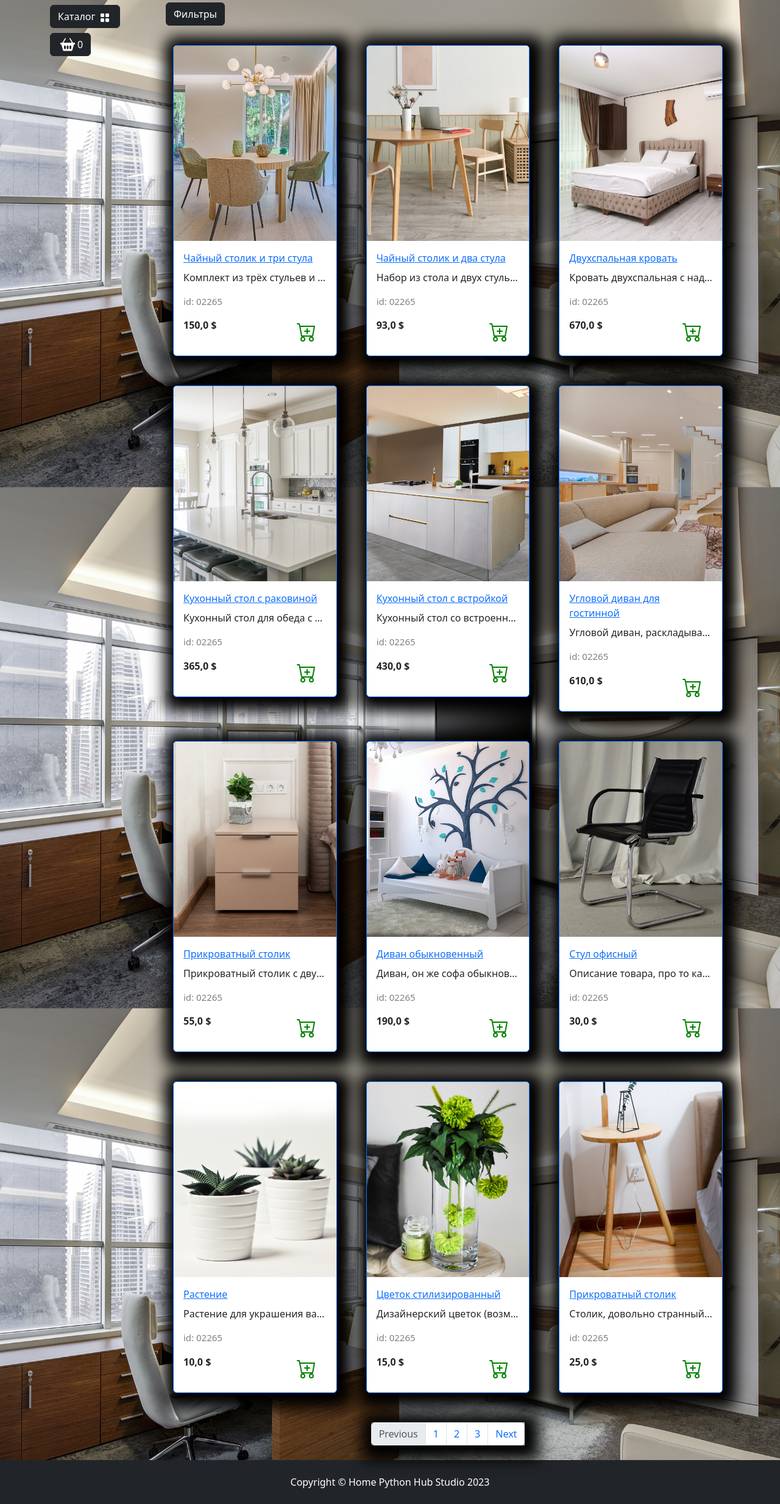
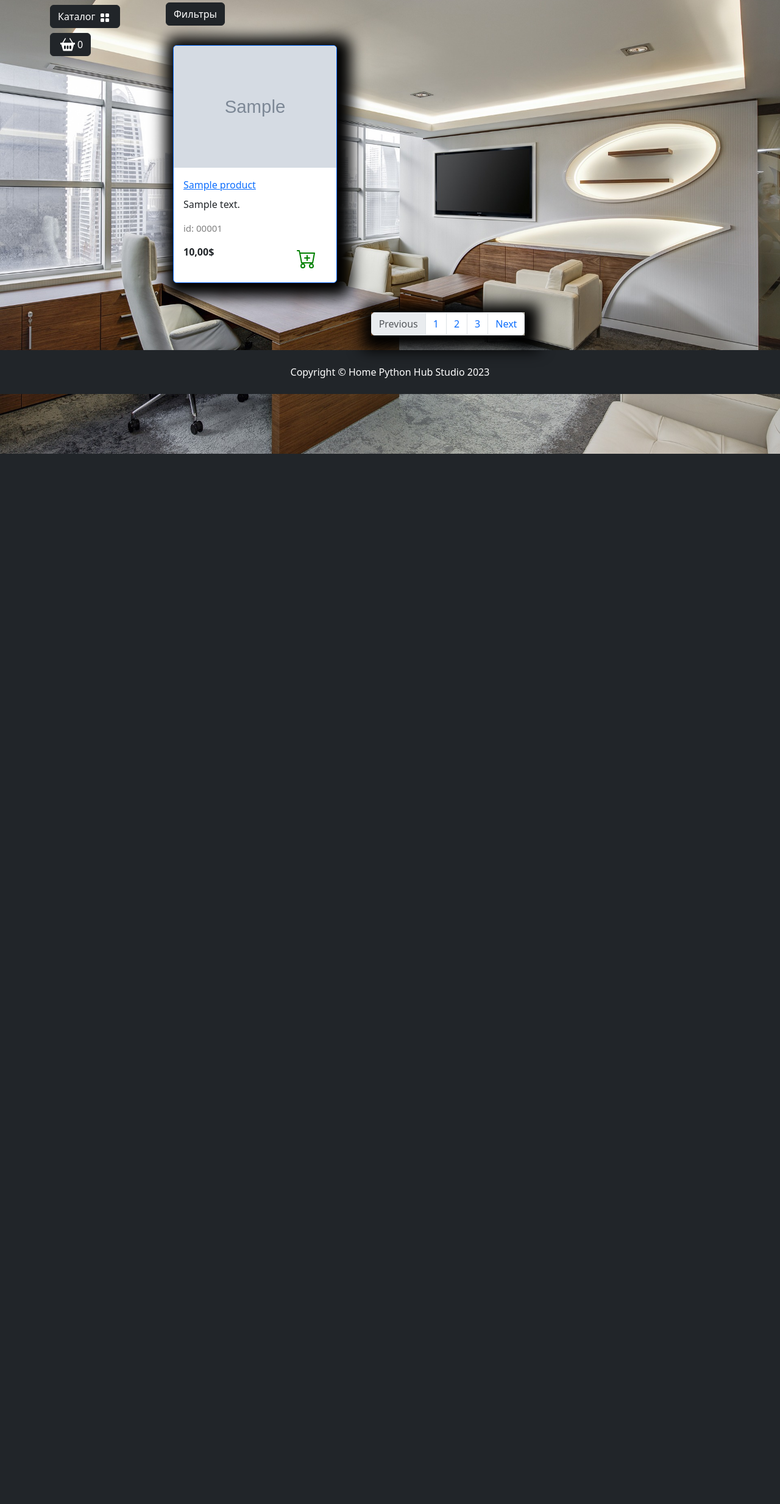
Before and after one commit to maks-labori/course-on-django, a Django app: page /catalog/ in a window 1280 px wide. Shown: the part 56-2522 px from the top of the page at 61% size. After the commit the page ends 800 px from the top, so only its background shows below. Run offline with Django 5.2, Linux system fonts and the light colour scheme; tables that the repository leaves empty hold one stand-in row (values such as "Sample post"); grey boxes marked "Sample" are stand-in pictures; parts of the project's set-up code (start-up, migrations or seed data) failed here and were passed over; some libraries are stand-ins or nearby versions.

Commit message:
load data from database in catalog products

```diff
--- a/first_app/settings.py
+++ b/first_app/settings.py
@@ -11,6 +11,9 @@ https://docs.djangoproject.com/en/5.2/ref/settings/
 """
 
 from pathlib import Path
+
+from django.conf.global_settings import MEDIA_ROOT, MEDIA_URL
+from django.forms import Media
 
 
 # Build paths inside the project like this: BASE_DIR / 'subdir'.
@@ -137,3 +140,6 @@ INTERNAL_IPS = [
     "127.0.0.1",
     # ...
 ]
+
+MEDIA_URL = 'media/'
+MEDIA_ROOT = BASE_DIR / 'media'
--- a/first_app/urls.py
+++ b/first_app/urls.py
@@ -21,8 +21,11 @@ from django.contrib import admin
 from django.urls import path,include
 from debug_toolbar.toolbar import debug_toolbar_urls
 
+from first_app import settings
+from django.conf.urls.static import static
+
 urlpatterns = [
     path('admin/', admin.site.urls),
     path('',include('main.urls',namespace='main')),
     path('catalog/',include('goods.urls',namespace='goods')),
-] + debug_toolbar_urls()
+] + static(settings.MEDIA_URL,document_root = settings.MEDIA_ROOT) + debug_toolbar_urls()
--- a/goods/models.py
+++ b/goods/models.py
@@ -1,3 +1,4 @@
+import dis
 from re import VERBOSE
 
 from django.core.validators import MaxValueValidator, MinValueValidator
@@ -36,3 +37,11 @@ class Products(models.Model):
 
     def __str__(self):
         return self.name
+
+    def price_after_discount(self):
+        if self.discount != 0:
+            return f"{(float(self.price) * (1 - self.discount * 0.01)):.2f}"
+        return self.price
+
+    def display_id(self):
+        return f"{self.id:05}"
--- a/goods/templates/goods/catalog.html
+++ b/goods/templates/goods/catalog.html
@@ -44,20 +44,26 @@
     {% for good in goods %}
     <div class="col-lg-4 col-md-6 p-4">
         <div class="card border-primary rounded custom-shadow">
-            <img src="{% static good.image %}" class="card-img-top" alt="...">
+            {% if good.image %}
+                <img src="{{ good.image.url }}" class="card-img-top">
+            {% else %}
+                <img src="{% static "deps\images\Not found image.png" %}" class="card-img-top" alt="{{ good.name }}">
+            {% endif %}
             <div class="card-body">
                 <a href="../goods/product.html">
                     <p class="card-title">{{ good.name}}</p>
                 </a>
                 <p class="card-text text-truncate">{{ good.description }}</p>
-                <p class="product_id">id: 02265</p>
+                <p class="product_id">id: {{  good.display_id }}</p>
                 <div class="d-flex justify-content-between">
-                    {% comment %} <p><s>100</s> $</p> {% endcomment %}
-                    <p><strong>{{ good.price }} $</strong></p>
-                    {% comment %} <span class="badge bg-warning text-dark">Скидка 10.00 %</span> {% endcomment %}
-                    <!-- <p><strong>100.00 $</strong></p> -->
+                    {% if good.discount != 0 %}
+                        <p><s>{{ good.price }}</s></p>
+                        <span class="badge bg-warning text-dark">Скидка {{ good.discount }}%</span>
+                    {% endif %}
+                    <p><strong>{{ good.price_after_discount }}$</strong></p>
+                    {% comment %} <span class="badge bg-warning text-dark">Скидка {{ good.discount }}%</span> {% endcomment %}
                     <a href="#" class="btn add-to-cart">
-                        <img class="mx-1" src="{% static "/deps/icons/cart-plus.svg" %}" alt="Catalog Icon"
+                        <img class="mx-1" src="{% static "deps/icons/cart-plus.svg" %}" alt="Catalog Icon"
                             width="32" height="32">
                     </a>
                 </div>
--- a/goods/views.py
+++ b/goods/views.py
@@ -1,71 +1,17 @@
 from django.shortcuts import render
 from django.http import HttpResponse
+
+import goods
+from goods.models import Categories, Products
 # Create your views here.
 
 def catalog(request):
+    goods = Products.objects.all()
+    categories = Categories.objects.all()
     data ={
         'title':'Home - Каталог',
-        'goods': [
-        {'image': 'deps/images/goods/set of tea table and three chairs.jpg',
-         'name': 'Чайный столик и три стула',
-         'description': 'Комплект из трёх стульев и дизайнерский столик для гостинной комнаты.',
-         'price': 150.00},
-
-         {'image': 'deps/images/goods/set of tea table and two chairs.jpg',
-         'name': 'Чайный столик и два стула',
-         'description': 'Набор из стола и двух стульев в минималистическом стиле.',
-         'price': 93.00},
-
-         {'image': 'deps/images/goods/double bed.jpg',
-         'name': 'Двухспальная кровать',
-         'description': 'Кровать двухспальная с надголовником и вообще очень ортопедичная.',
-         'price': 670.00},
-
-         {'image': 'deps/images/goods/kitchen table.jpg',
-         'name': 'Кухонный стол с раковиной',
-         'description': 'Кухонный стол для обеда с встроенной раковиной и стульями.',
-         'price': 365.00},
-
-         {'image': 'deps/images/goods/kitchen table 2.jpg',
-         'name': 'Кухонный стол с встройкой',
-         'description': 'Кухонный стол со встроенной плитой и раковиной. Много полок и вообще красивый.',
-         'price': 430.00},
-
-         {'image': 'deps/images/goods/corner sofa.jpg',
-         'name': 'Угловой диван для гостинной',
-         'description': 'Угловой диван, раскладывается в двухспальную кровать, для гостинной и приема гостей самое то!',
-         'price': 610.00},
-
-         {'image': 'deps/images/goods/bedside table.jpg',
-         'name': 'Прикроватный столик',
-         'description': 'Прикроватный столик с двумя выдвижными ящиками (цветок не входит в комплект).',
-         'price': 55.00},
-
-         {'image': 'deps/images/goods/sofa.jpg',
-         'name': 'Диван обыкновенный',
-         'description': 'Диван, он же софа обыкновенная, ничего примечательного для описания.',
-         'price': 190.00},
-
-         {'image': 'deps/images/goods/office chair.jpg',
-         'name': 'Стул офисный',
-         'description': 'Описание товара, про то какой он классный, но это стул, что тут сказать...',
-         'price': 30.00},
-
-         {'image': 'deps/images/goods/plants.jpg',
-         'name': 'Растение',
-         'description': 'Растение для украшения вашего интерьера подарит свежесть и безмятежность обстановке.',
-         'price': 10.00},
-
-         {'image': 'deps/images/goods/flower.jpg',
-         'name': 'Цветок стилизированный',
-         'description': 'Дизайнерский цветок (возможно искусственный) для украшения интерьера.',
-         'price': 15.00},
-
-         {'image': 'deps/images/goods/strange table.jpg',
-         'name': 'Прикроватный столик',
-         'description': 'Столик, довольно странный на вид, но подходит для размещения рядом с кроватью.',
-         'price': 25.00},
-        ]
+        'goods': goods,
+        'categories':categories,
     }
     return render(request,'goods/catalog.html',data)
 
```
